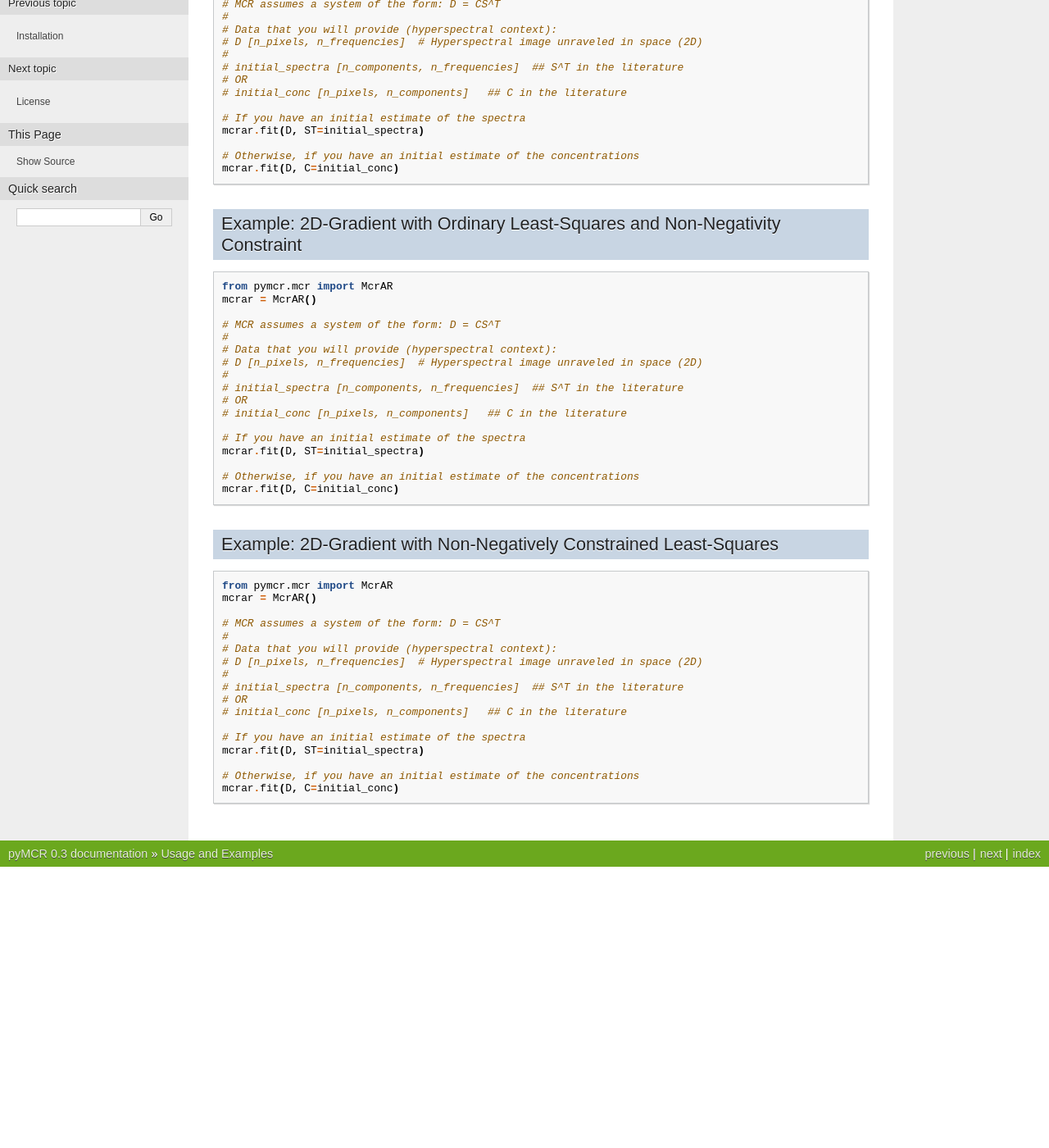
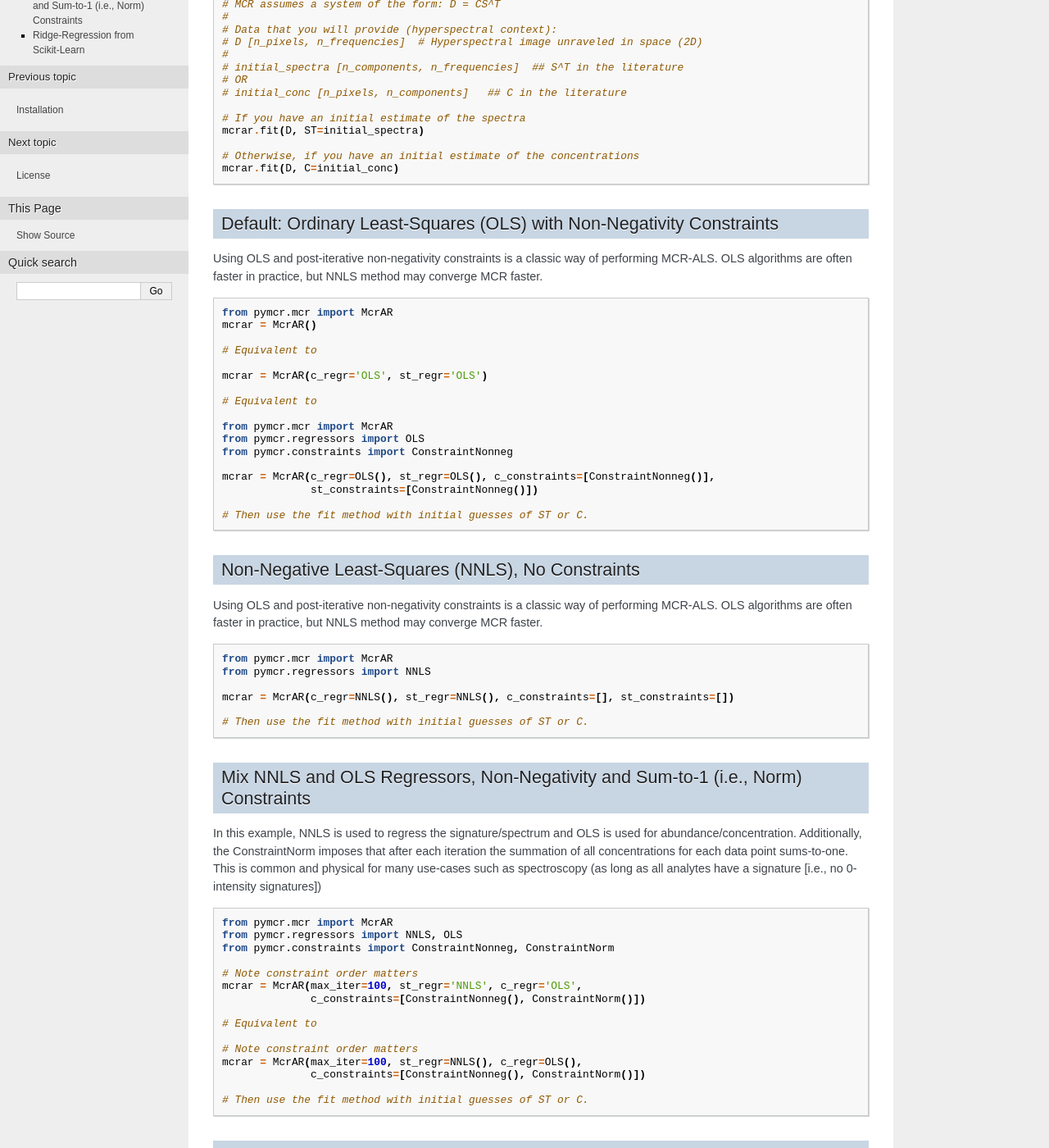
Before and after one commit to usnistgov/pyMCR, a Sphinx documentation site: the page built from docs/source/usage.rst, in a window 1280 px wide and 1400 px high, scrolled down 272 px. Shown: the whole window at 82% size. Built offline with Sphinx 7.4.7, drawn with Linux system fonts in a browser that asks for light colours; before the commit the page ends 1355 px from its top, so only the background shows below that; some of the changed text lies outside the part shown.

Commit message:
Added several usage examples

```diff
--- a/docs/source/usage.rst
+++ b/docs/source/usage.rst
@@ -27,48 +27,92 @@ Basic Usage
     mcrar.fit(D, C=initial_conc)
 
 
-Example: 2D-Gradient with Ordinary Least-Squares and Non-Negativity Constraint
--------------------------------------------------------------------------------
+Default: Ordinary Least-Squares (OLS) with Non-Negativity Constraints
+---------------------------------------------------------------------
+
+Using OLS and post-iterative non-negativity constraints is a classic way of performing MCR-ALS.
+OLS algorithms are often faster in practice, but NNLS method may converge MCR faster.
 
 .. code:: python
 
     from pymcr.mcr import McrAR
     mcrar = McrAR()
 
-    # MCR assumes a system of the form: D = CS^T
-    #
-    # Data that you will provide (hyperspectral context):
-    # D [n_pixels, n_frequencies]  # Hyperspectral image unraveled in space (2D)
-    #
-    # initial_spectra [n_components, n_frequencies]  ## S^T in the literature
-    # OR
-    # initial_conc [n_pixels, n_components]   ## C in the literature
+    # Equivalent to
 
-    # If you have an initial estimate of the spectra
-    mcrar.fit(D, ST=initial_spectra)
+    mcrar = McrAR(c_regr='OLS', st_regr='OLS')
 
-    # Otherwise, if you have an initial estimate of the concentrations
-    mcrar.fit(D, C=initial_conc)
+    # Equivalent to
 
-Example: 2D-Gradient with Non-Negatively Constrained Least-Squares
--------------------------------------------------------------------
+    from pymcr.mcr import McrAR
+    from pymcr.regressors import OLS
+    from pymcr.constraints import ConstraintNonneg
+
+    mcrar = McrAR(c_regr=OLS(), st_regr=OLS(), c_constraints=[ConstraintNonneg()],
+                  st_constraints=[ConstraintNonneg()])
+
+    # Then use the fit method with initial guesses of ST or C.
+
+Non-Negative Least-Squares (NNLS), No Constraints
+--------------------------------------------------
+
+Using OLS and post-iterative non-negativity constraints is a classic way of performing MCR-ALS.
+OLS algorithms are often faster in practice, but NNLS method may converge MCR faster.
 
 .. code:: python
 
     from pymcr.mcr import McrAR
-    mcrar = McrAR()
+    from pymcr.regressors import NNLS
 
-    # MCR assumes a system of the form: D = CS^T
-    #
-    # Data that you will provide (hyperspectral context):
-    # D [n_pixels, n_frequencies]  # Hyperspectral image unraveled in space (2D)
-    #
-    # initial_spectra [n_components, n_frequencies]  ## S^T in the literature
-    # OR
-    # initial_conc [n_pixels, n_components]   ## C in the literature
+    mcrar = McrAR(c_regr=NNLS(), st_regr=NNLS(), c_constraints=[], st_constraints=[])
 
-    # If you have an initial estimate of the spectra
-    mcrar.fit(D, ST=initial_spectra)
+    # Then use the fit method with initial guesses of ST or C.
 
-    # Otherwise, if you have an initial estimate of the concentrations
-    mcrar.fit(D, C=initial_conc)
+Mix NNLS and OLS Regressors, Non-Negativity and Sum-to-1 (i.e., Norm) Constraints
+----------------------------------------------------------------------------------
+
+In this example, NNLS is used to regress the signature/spectrum and OLS is used for
+abundance/concentration. Additionally, the ConstraintNorm imposes that after each iteration
+the summation of all concentrations for each data point sums-to-one. This is common and
+physical for many use-cases such as spectroscopy (as long as all analytes have a signature
+[i.e., no 0-intensity signatures])
+
+.. code:: python
+
+    from pymcr.mcr import McrAR
+    from pymcr.regressors import NNLS, OLS
+    from pymcr.constraints import ConstraintNonneg, ConstraintNorm
+
+    # Note constraint order matters
+    mcrar = McrAR(max_iter=100, st_regr='NNLS', c_regr='OLS',
+                  c_constraints=[ConstraintNonneg(), ConstraintNorm()])
+
+    # Equivalent to
+
+    # Note constraint order matters
+    mcrar = McrAR(max_iter=100, st_regr=NNLS(), c_regr=OLS(),
+                  c_constraints=[ConstraintNonneg(), ConstraintNorm()])
+
+    # Then use the fit method with initial guesses of ST or C.
+
+Ridge-Regression from Scikit-Learn
+----------------------------------
+
+In this example, NNLS is used to regress the signatures/spectra but a ridge
+regression regressor is imported from `scikit-learn <http://scikit-learn.org/stable/modules/linear_model.html#ridge-regression>`_
+
+.. code:: python
+
+    from pymcr.mcr import McrAR
+    from pymcr.regressors import NNLS
+    from pymcr.constraints import ConstraintNonneg, ConstraintNorm
+
+    from sklearn.linear_model.ridge import Ridge
+
+    # Note that an instance of Ridge can be instantiated (with hyperparameters)
+    # within the instantiation of McrAR.
+    mcrar = McrAR(max_iter=100, tol_increase=2, tol_err_change=1e-10,
+                  c_regr=Ridge(alpha=1), st_regr=NNLS(),
+                  c_constraints=[ConstraintNonneg(), ConstraintNorm()])
+
+    # Then use the fit method with initial guesses of ST or C.
```
